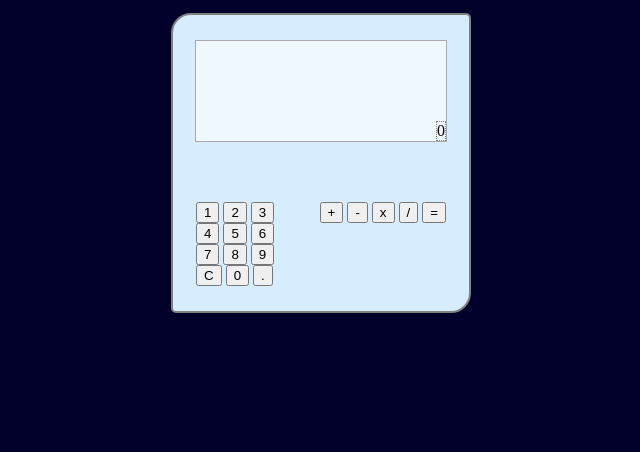
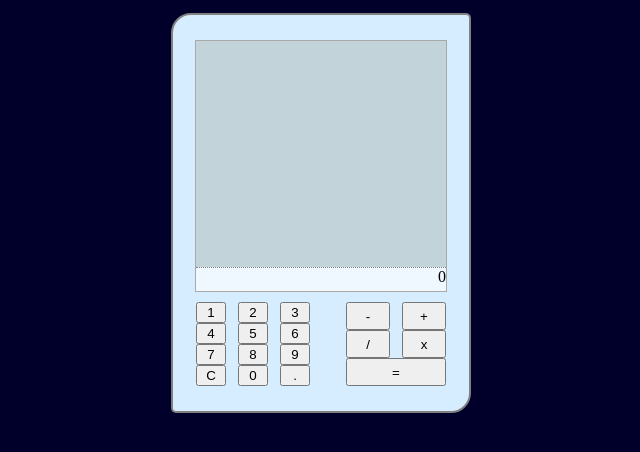
Before and after one commit to OwlHerring/odin-calculator, a plain HTML site: page index.html in a window 1280 px wide. Shown: the whole page, without its empty margins (319-959 px from the left). Drawn offline with Linux system fonts and the light colour scheme.

Commit message:
Fix aforementioned error and change assoc CSS

```diff
--- a/index.html
+++ b/index.html
@@ -37,11 +37,17 @@
                 </div>
             </div>
             <div class="operators">
-                <button class="add">+</button>
-                <button class="subtract">-</button>
-                <button class="multiply">x</button>
-                <button class="divide">/</button>
-                <button class="equals">=</button>
+                <div>
+                    <button class="add">+</button>
+                    <button class="subtract">-</button>
+                </div>
+                <div>
+                    <button class="multiply">x</button>
+                    <button class="divide">/</button>
+                </div>
+                <div>
+                    <button class="equals">=</button>
+                </div>
             </div>
         </div>
     </div>
--- a/resources/script.js
+++ b/resources/script.js
@@ -121,7 +121,7 @@ function evaluate(){
         }
     }
 
-    clearFieldEvaluate(displayValue[0]);
+    clearFieldEvaluate(oldEquation, displayValue[0]);
 }
 
 // This doesn't do anything yet but it'll work with evaluate().
@@ -177,8 +177,8 @@ function clearFieldEvaluate(oldEquation, result){
     (result === Math.floor(result)) ? decimalFunctionOn = false : decimalFunctionOn = true;
 
 
-    //displayFields[displayFields.length-1].innerHTML = `${oldEquation} = <br><span class="solution">${result}</span>`;
-    //newDisplayField();
+    displayFields[displayFields.length-1].innerHTML = `${oldEquation} = <br><span class="solution">${result}</span>`;
+    newDisplayField();
     printDisplayValue();
 }
 
@@ -228,7 +228,12 @@ function printDisplayValue(){
 }
 
 function newDisplayField(){
+    displayFields[displayFields.length-1].classList.add("old");
+
     displayFields.push(document.createElement("div"));
     display.appendChild(displayFields[displayFields.length-1]);
     displayFields[displayFields.length-1].classList.add("display-field");
+
+    // put something here to remove the first child of display if it clips
+    // above the display box.
 }
--- a/resources/style.css
+++ b/resources/style.css
@@ -17,20 +17,23 @@ body {
     padding: 25px;
 
     width: 300px;
-    height: 300px;
+    height: 400px;
 
     display:flex;
     flex-direction:column;
     align-items:center;
 }
 .display,
-.buttons {
+.buttons,
+.display-field {
     width: 250px;
 }
 
 .display {
-    height: 100px;
-    background-color:aliceblue;
+    flex: 1;
+    margin-bottom: 10px;
+
+    background-color:rgb(195, 211, 218);
 
     border: 1px solid darkgray;
 
@@ -40,13 +43,46 @@ body {
     justify-content:flex-end;
 }
 .display-field {
-    border:1px dotted grey;
+    border-top:1px dotted grey;
+    text-align:end;
+
+    background-color:aliceblue;
+    padding: 0px 0px 5px;
 }
+.solution {
+    font-size:large;
+}
+
 .buttons {
     margin-top:auto;
 
     display: flex;
+
+}
+.numerals div {
+    display: flex;
+}
+.numerals button {
+    width:30px;
 }
 .operators {
     margin-left:auto;
+
+    width: 100px;
+
+    display:flex;
+    flex-direction:column;
 }
+.operators div{
+    flex: 1;
+    display:flex;
+    flex-direction:row-reverse;
+}
+.operators button{
+    flex:1;
+}
+
+.operators div,
+.numerals div {
+    gap: 12px;
+}
```
